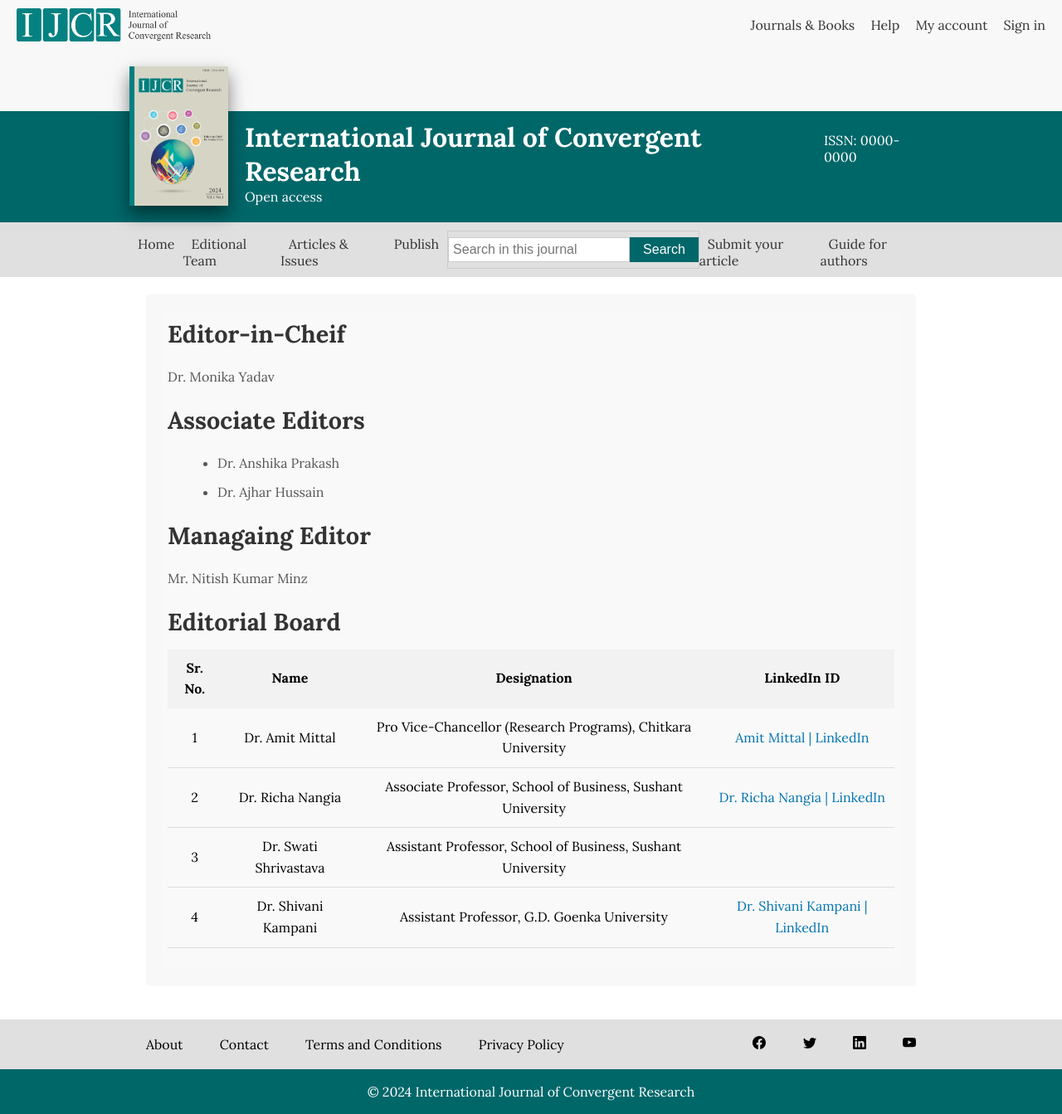
After one commit to Om-Mishra7/IJCRES, a Flask app: page /editional_team in a window 1280 px wide. The commit adds this page. Shown: the whole page at 83% size. Run offline with Flask 3, Linux system fonts and the light colour scheme.

Commit message:
added pdf and editional team

```diff
--- a/main.py
+++ b/main.py
@@ -54,5 +54,12 @@ def index():
     email = session.get('email')
     return render_template("dashboard.html", email=email)
 
+
+
+@app.route("/editional_team", methods=['GET'])
+def editional_team():
+    return render_template("editional_team.html")
+
+
 if __name__ == "__main__":
     app.run(debug=True)
--- a/static/style.css
+++ b/static/style.css
@@ -421,3 +421,35 @@ main {
 .aim-scope-section ul li strong {
     color: #000;
 }
+
+
+table {
+    width: 100%;
+    border-collapse: collapse;
+    margin-bottom: 20px;
+}
+
+thead th {
+    background-color: #f2f2f2;
+    padding: 10px;
+}
+
+tbody td {
+    padding: 10px;
+    border-bottom: 1px solid #ddd;
+    /* align-items: center; */
+    text-align: center;
+}
+
+tbody tr:nth-child(even) {
+    background-color: #f9f9f9;
+}
+
+td a {
+    color: #0073b1;
+    text-decoration: none;
+}
+
+td a:hover {
+    text-decoration: underline;
+}
--- /dev/null
+++ b/templates/editional_team.html
@@ -0,0 +1,63 @@
+{% extends 'index.html' %}
+
+{% block content %}
+<section class="about-journal">
+    <div class="aim-scope-section">
+        <h2>Editor-in-Cheif</h2>
+        <p>Dr. Monika Yadav</p>
+
+        <h2>Associate Editors </h2>
+        <ul>
+            <li>Dr. Anshika Prakash </li>
+            <li>Dr. Ajhar Hussain</li>
+        </ul>
+
+
+
+        <h2>Managaing Editor </h2>
+        <p>Mr. Nitish Kumar Minz </p>
+
+        <h2>Editorial Board </h2>
+        <table>
+            <thead>
+                <tr>
+                    <th>Sr. No.</th>
+                    <th>Name</th>
+                    <th>Designation</th>
+                    <th>LinkedIn ID</th>
+                </tr>
+            </thead>
+            <tbody>
+                <tr>
+                    <td>1</td>
+                    <td>Dr. Amit Mittal</td>
+                    <td>Pro Vice-Chancellor (Research Programs), Chitkara University</td>
+                    <td><a href="https://www.linkedin.com/in/dramitmittal" target="_blank">Amit Mittal | LinkedIn</a></td>
+                </tr>
+                <tr>
+                    <td>2</td>
+                    <td>Dr. Richa Nangia</td>
+                    <td>Associate Professor, School of Business, Sushant University</td>
+                    <td><a href="https://www.linkedin.com/in/dr-richa-nangia-82968524" target="_blank">Dr. Richa Nangia | LinkedIn</a>
+                    </td>
+                </tr>
+                <tr>
+                    <td>3</td>
+                    <td>Dr. Swati Shrivastava</td>
+                    <td>Assistant Professor, School of Business, Sushant University</td>
+                    <td></td>
+                </tr>
+                <tr>
+                    <td>4</td>
+                    <td>Dr. Shivani Kampani</td>
+                    <td>Assistant Professor, G.D. Goenka University</td>
+                    <td><a href="https://www.linkedin.com/in/dr-shivani-kampani-01b230240" target="_blank">Dr. Shivani Kampani |
+                            LinkedIn</a></td>
+                </tr>
+            </tbody>
+        </table>
+    </div>
+</section>
+
+
+{% endblock %}
--- a/templates/index.html
+++ b/templates/index.html
@@ -52,8 +52,8 @@
         </div>
         <nav>
             <ul>
-                <li><a href="#">Home</a></li>
-                <li><a href="#">Editional Team</a></li>
+                <li><a href="/">Home</a></li>
+                <li><a href="/editional_team">Editional Team</a></li>
                 <li><a href="#">Articles & Issues</a></li>
                 <li><a href="#">Publish</a></li>
                 <!-- <li> -->
@@ -62,7 +62,7 @@
                     <button type="submit">Search</button>
                 </form>
                 <!-- </li> -->
-                <li><a href="#">Submit your article</a></li>
+                <li><a href="static/Call for Paper- IJCR.pdf">Submit your article</a></li>
                 <li><a href="#">Guide for authors</a></li>
             </ul>
         </nav>
```
Also changed, not shown: 1 other file.
